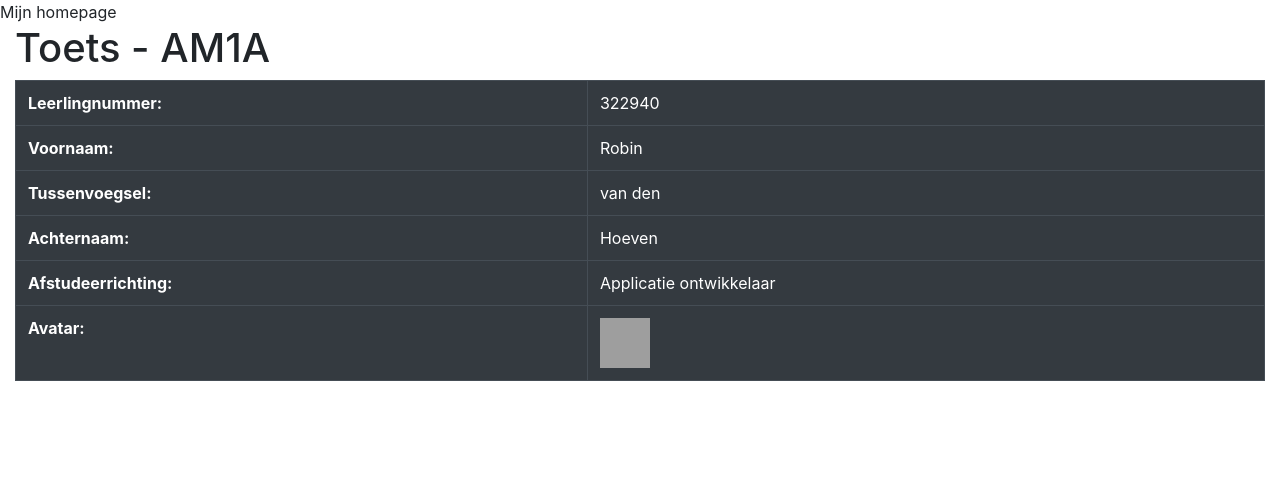
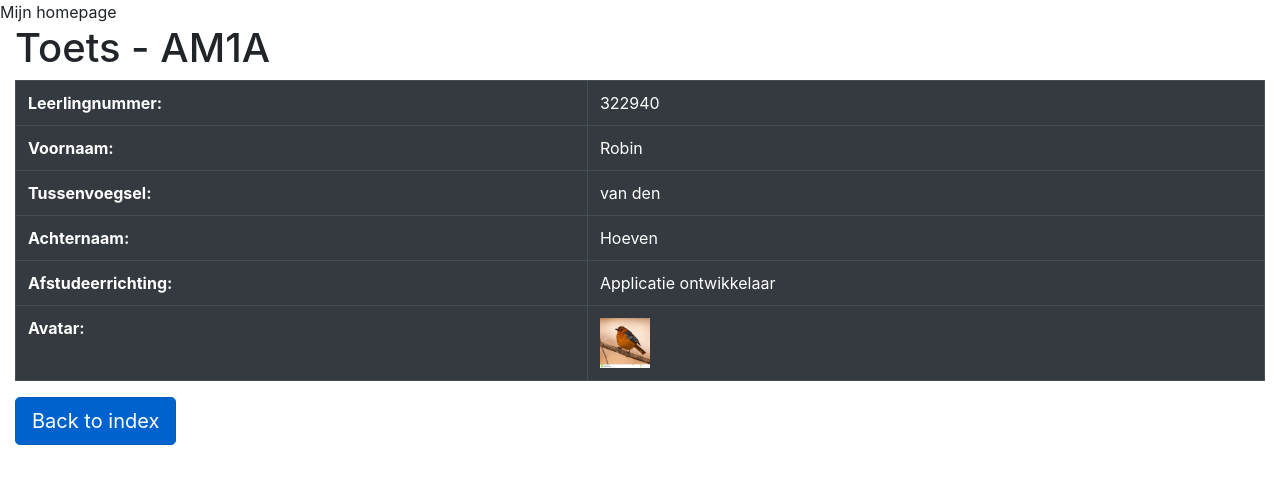
Before and after one commit to rra-am1a-2018/toets, a PHP site: page /homepages/robin_J3wellZ.php in a window 1280 px wide. Shown: the top 484 px of the page. Run offline with PHP 8.4, Linux system fonts and the light colour scheme; grey boxes are pictures that could not be loaded.

Commit message:
Added jpg and button to index

```diff
--- a/homepages/robin_J3wellZ.php
+++ b/homepages/robin_J3wellZ.php
@@ -45,6 +45,7 @@
     </tr>
   </tbody>
 </table>
+<a href="../index.php" class="btn btn-primary btn-lg active" role="button" aria-pressed="true">Back to index</a>
       </div>
       <!-- Optional JavaScript -->
       <!-- jQuery first, then Popper.js, then Bootstrap JS -->
```
Also changed, not shown: img/robin.jpg (added).
